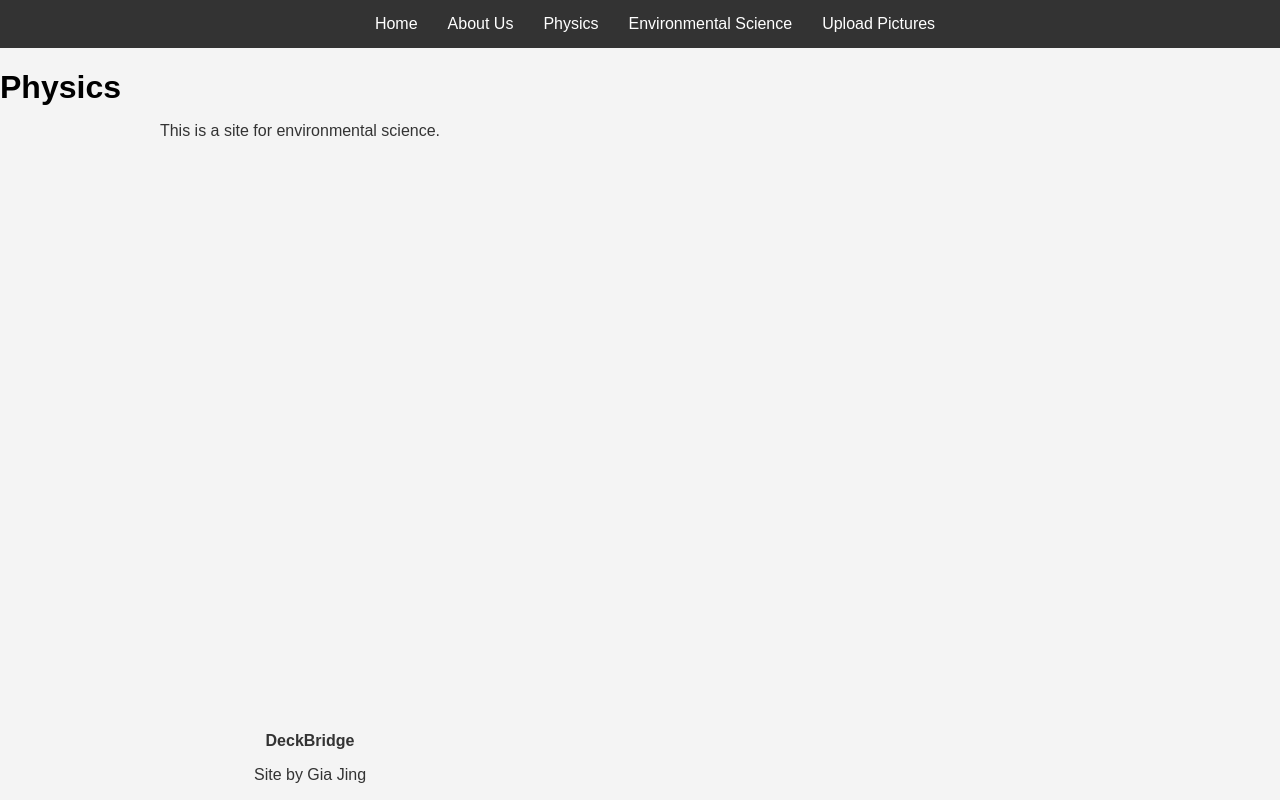
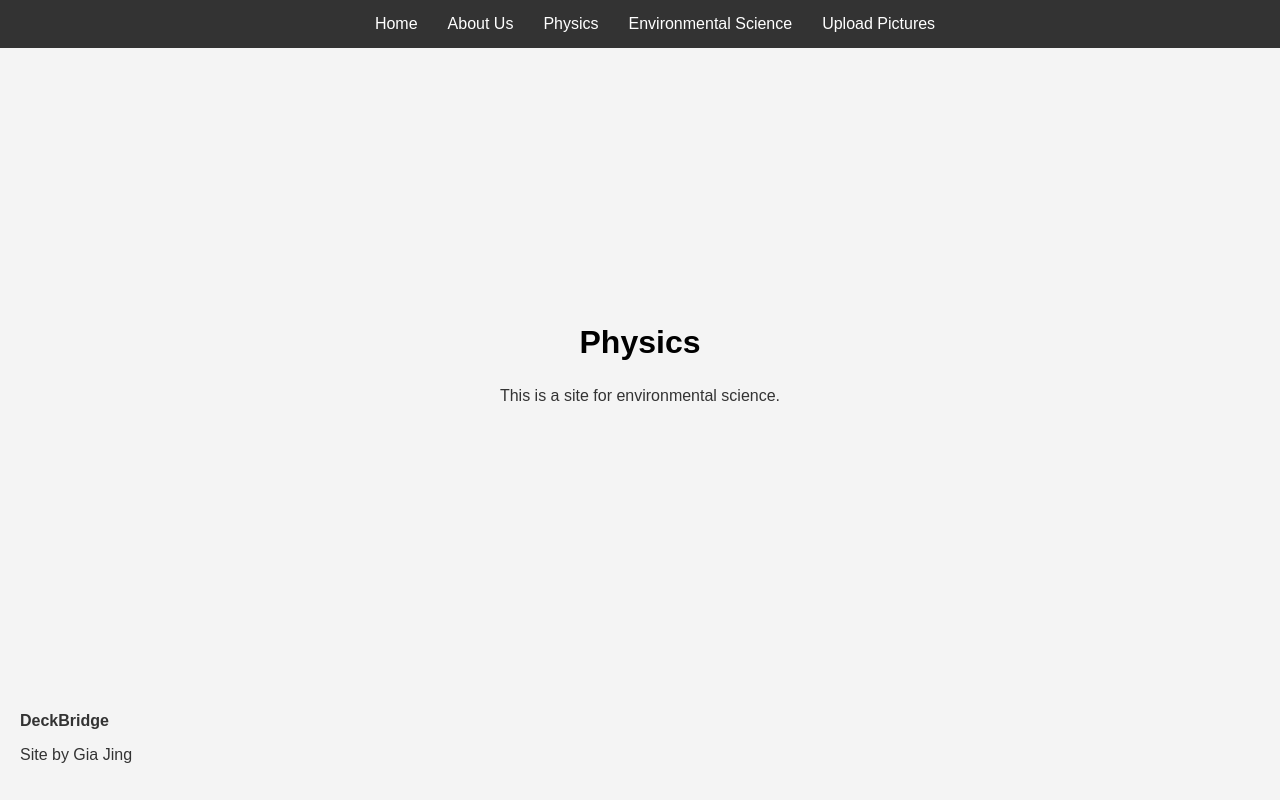
Before and after one commit to DeckBridge/DeckBridge, a plain HTML site: page physics.html in a window 1280 px wide. Shown: the top 800 px of the page. Drawn offline with Linux system fonts and the light colour scheme.

Commit message:
Update physics.html

```diff
--- a/physics.html
+++ b/physics.html
@@ -39,28 +39,33 @@ body {
   text-decoration: underline;
 }
 
+/* ✅ 中间内容 */
+.container {
+  flex: 1;
+
+  display: flex;
+  flex-direction: column;
+  align-items: center;     /* 横向居中 */
+  justify-content: center; /* （可选）垂直居中 */
+  text-align: center;
+}
+
+/* 文字 */
 h1 {
   margin-bottom: 10px;
 }
 
 p {
   max-width: 600px;
-  text-align: center;
   color: #333;
 }
 
+/* footer */
 .footer {
   color: #828282;
-  align-items: left;
-  margin-left: 10px;
-  margin-top: 50px;
+  padding: 20px;
+  width: 100%;
 }
-
-
-.container {
-  flex: 1;
-}
-
 </style>
 </head>
 
```
